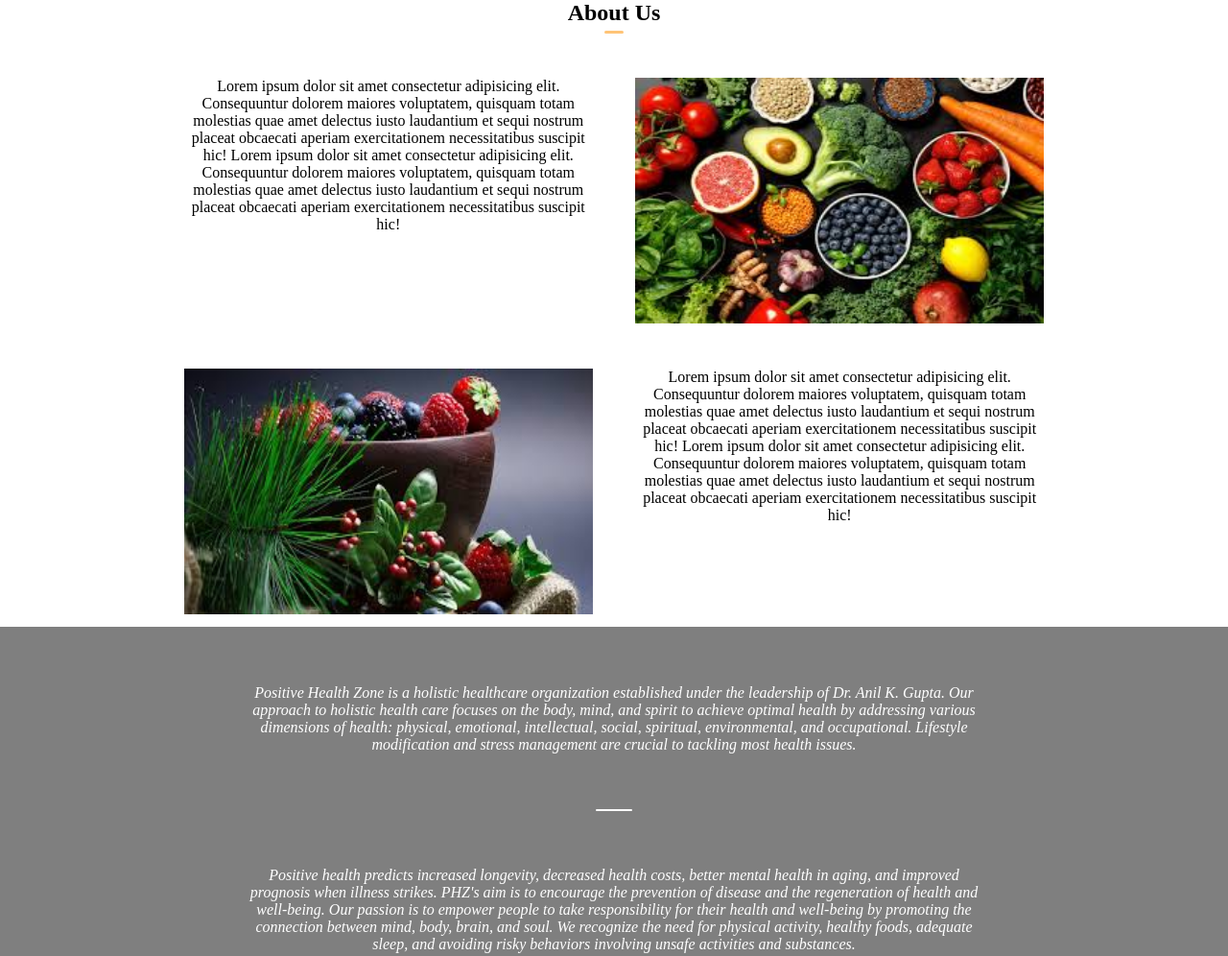
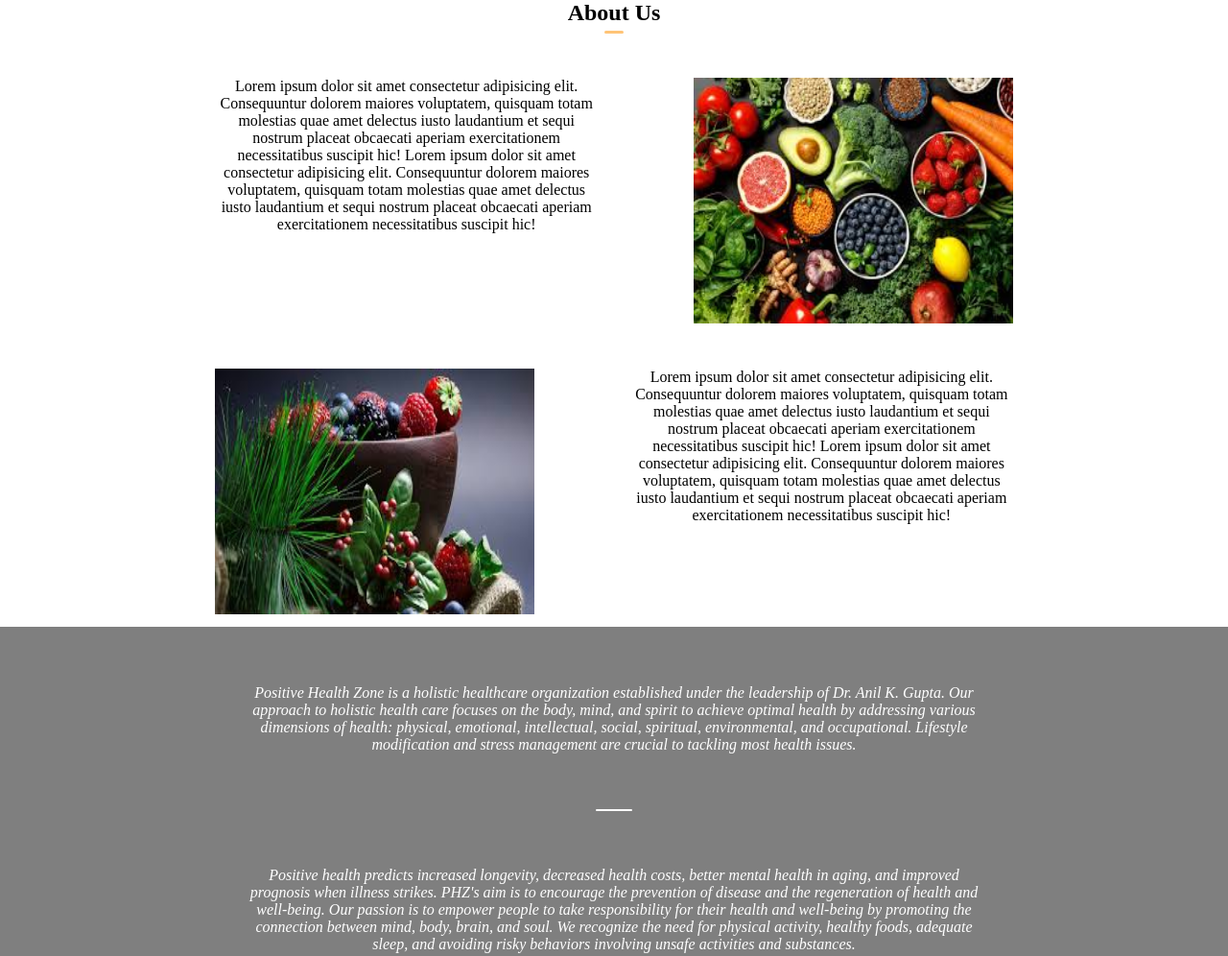
Before and after one commit to Udaytondwal1/MyCode, a plain HTML site: page index.html in a window 1280 px wide. Shown: the top 996 px of the page at 96% size. Drawn offline with nearby package versions, Linux system fonts and the light colour scheme.

Commit message:
minor changes

```diff
--- a/index.html
+++ b/index.html
@@ -53,13 +53,13 @@
             align-items: center;
             /* border: solid black 2px; */
             height: 40%;
-            width: 70%;
+            width: 65%;
             gap: 5%;
             overflow: hidden;
         }
 
         .row1 .imgbox {
-            width: 48%;
+            max-width: 40%;
             height: 100%;
             /* border: 2px solid red; */
         }
```
